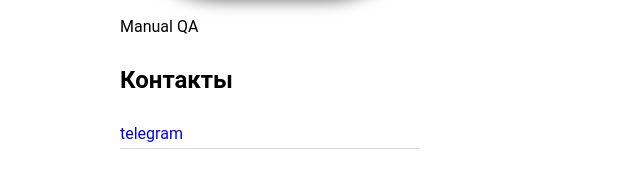
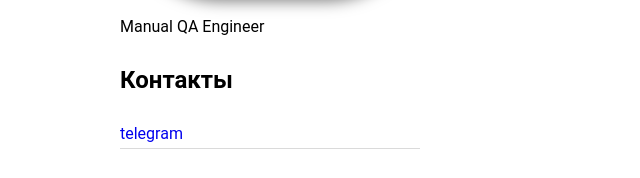
Before and after one commit to RozhkovVVV/SV, a plain HTML site: page index.html in a window 1280 px wide. Shown: the part 390-568 px from the top of the page, 0-640 px from the left. Drawn offline with Linux system fonts and the light colour scheme.

Commit message:
добавил описание

```diff
--- a/index.html
+++ b/index.html
@@ -12,7 +12,7 @@
 			<img class="photo" src="фото1.jpeg" width="300" height="300" alt="фото">
 		</div>
 
-			<p>Manual QA </p>
+			<p>Manual QA Engineer </p>
 
 			<h2>Контакты</h2>
 
```
